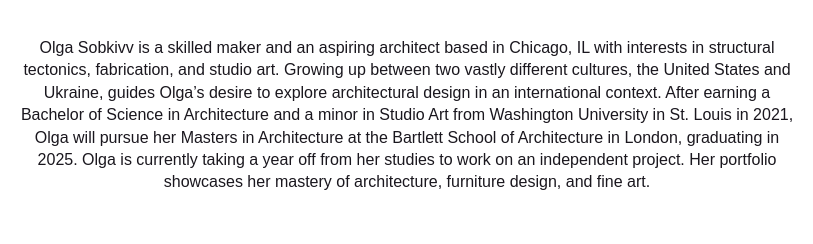
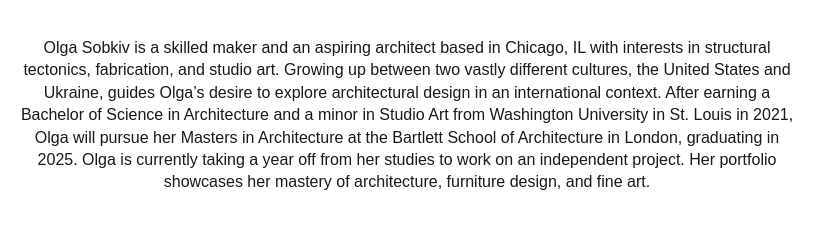
Before and after one commit to benjamin421/olgasobkiv, a plain HTML site: page index.html in a window 1280 px wide. Shown: the part 473-717 px from the top of the page, 233-1046 px from the left. Drawn offline with Linux system fonts and the light colour scheme; files whose address does not match are found by name.

Commit message:
fix back

```diff
--- a/index.html
+++ b/index.html
@@ -59,7 +59,7 @@
           <!-- parallax body -->
           <div class="parallax__body">
             <p>
-              Olga Sobkivv is a skilled maker and an aspiring architect based in
+              Olga Sobkiv is a skilled maker and an aspiring architect based in
               Chicago, IL with interests in structural tectonics, fabrication,
               and studio art. Growing up between two vastly different cultures,
               the United States and Ukraine, guides Olga’s desire to explore
```
